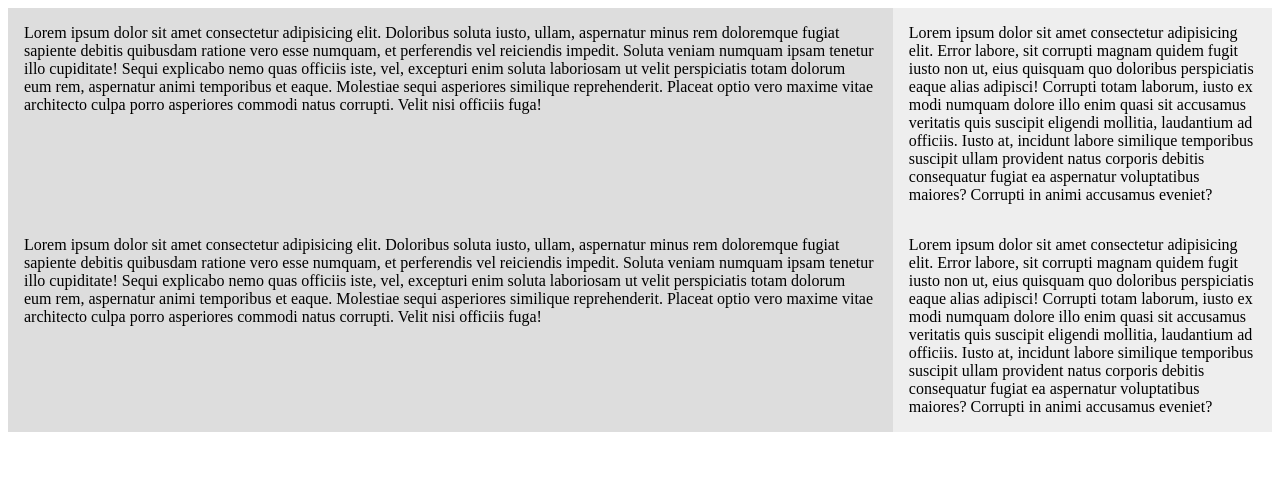
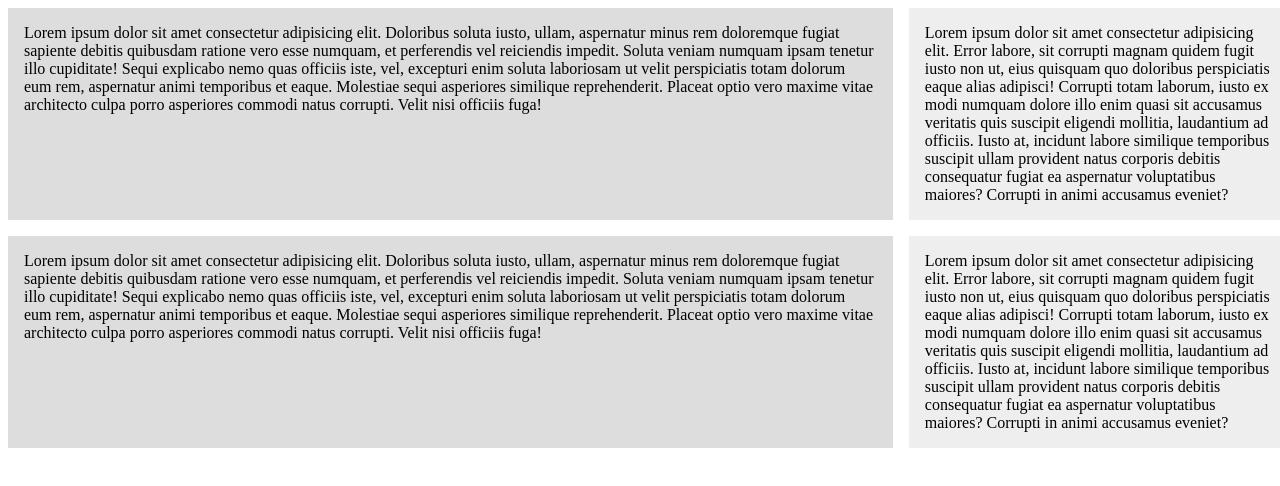
Before and after one commit to HarshaMurupudi/css-grid-playground, a plain HTML site: page index.html in a window 1280 px wide. Drawn offline with Linux system fonts and the light colour scheme.

Commit message:
ADD: Grid gap prop

```diff
--- a/index.html
+++ b/index.html
@@ -7,6 +7,10 @@
     .wrapper {
       display: grid;
       grid-template-columns: 70% 30%;
+      /* column-gap: 1em;
+      row-gap: 1em; */
+
+      grid-gap: 1em;
     }
 
     .wrapper>div {
```
